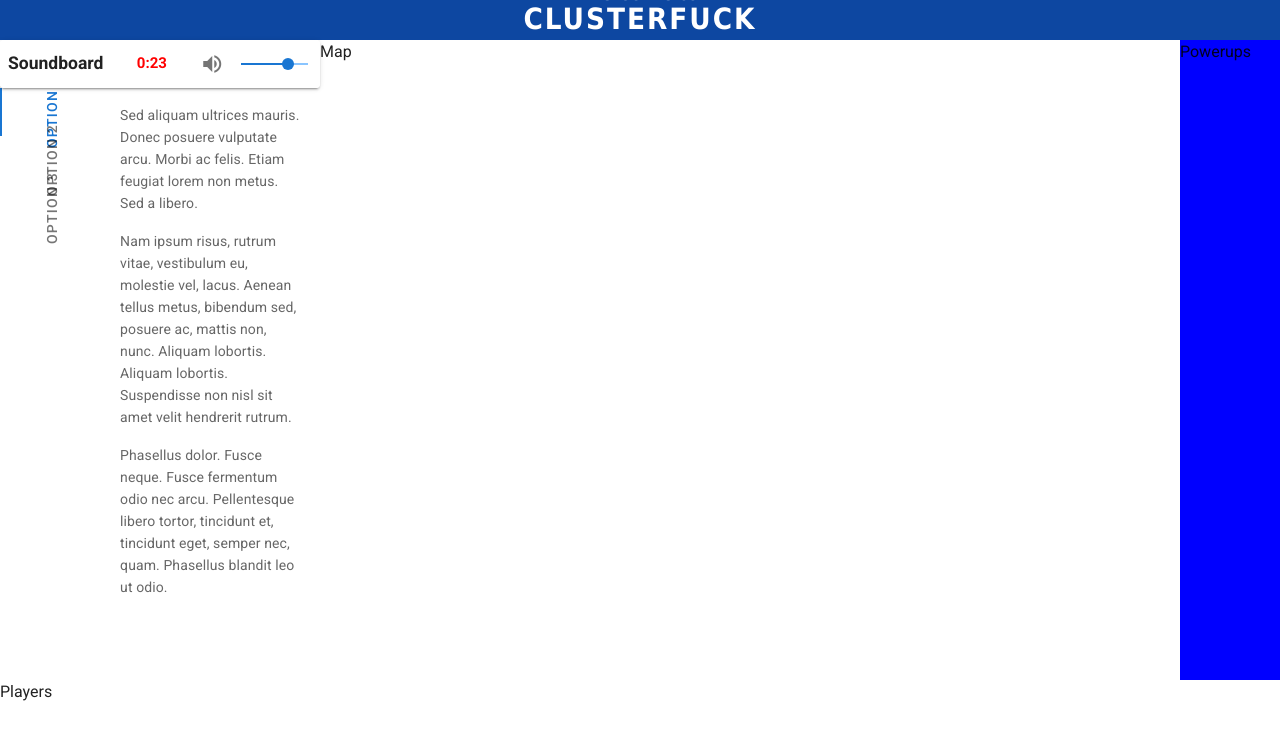
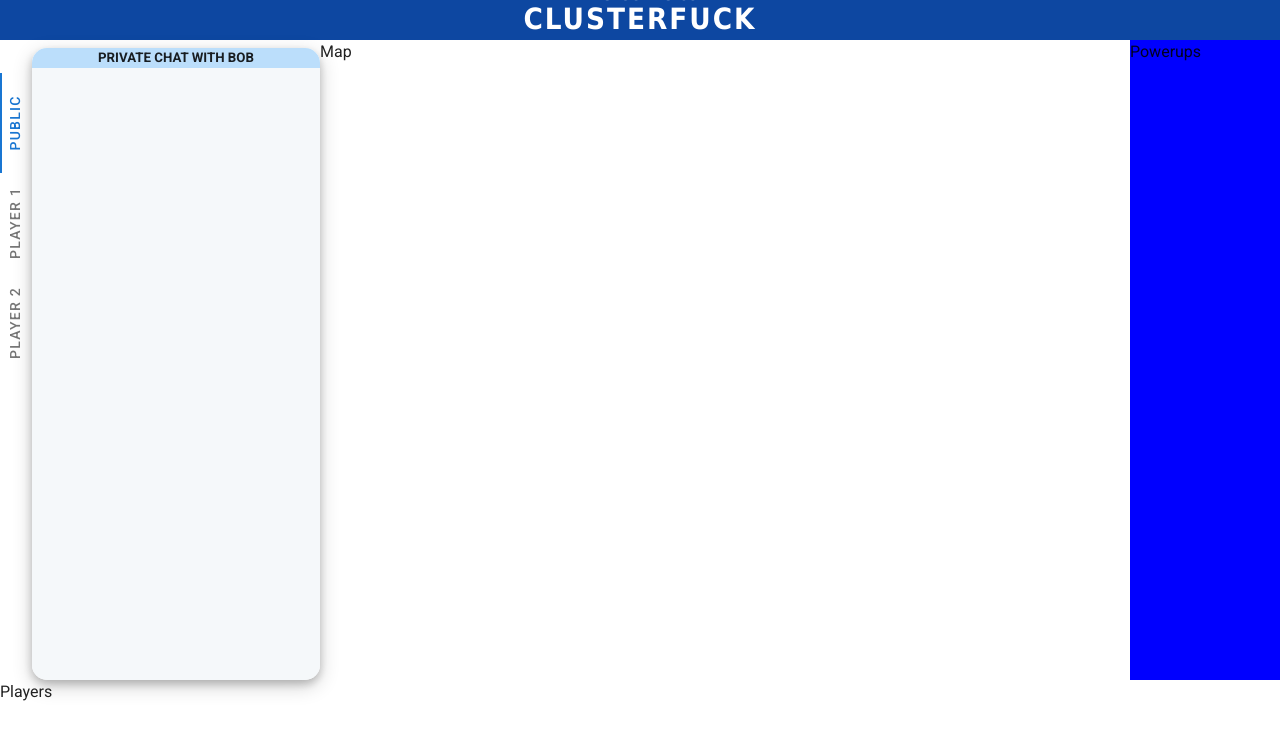
Before and after one commit to GeoffSpielman/BattleBlobs, a Vue app: page /play in a window 1280 px wide. Shown: the top 740 px of the page. Built offline with nearby package versions, Linux system fonts and the light colour scheme.

Commit message:
Progress on chat - pairings generated, UI looks better, individual components for each chat

```diff
--- a/src/App.vue
+++ b/src/App.vue
@@ -135,8 +135,8 @@ export default class App extends Vue {
       this.myPlayerKeyRef.onDisconnect().set(this.$store.getters["playerStore/getMyKey"]);
     });
 
+  */
 
-  */
 
 
   }
--- a/src/components/game/ChatWindow.vue
+++ b/src/components/game/ChatWindow.vue
@@ -1,85 +1,42 @@
 <template>
   <div id="chatWindowOutermost">
-     <v-tabs vertical>
-      <v-tab class="tabText">
-        Option 1
-      </v-tab>
-      <v-tab class="tabText">
-        Option 2
-      </v-tab>
-      <v-tab class="tabText">
-        Option 3
-      </v-tab>
+    <v-tabs vertical v-model="tab" id="tabsOutermostDOM">
+      <v-tab id="dummyTab">te</v-tab>
+      <v-tab class="tabOuter"> <div class="tabInner">Public</div></v-tab>
+      <v-tab class="tabOuter"> <div class="tabInner">Player 1</div> </v-tab>
+      <v-tab class="tabOuter"> <div class="tabInner">Player 2</div> </v-tab>
 
-      <v-tab-item>
-        <v-card flat>
-          <v-card-text>
-            <p>
-              Sed aliquam ultrices mauris. Donec posuere vulputate arcu. Morbi ac felis. Etiam feugiat lorem non metus. Sed a libero.
-            </p>
-
-            <p>
-              Nam ipsum risus, rutrum vitae, vestibulum eu, molestie vel, lacus. Aenean tellus metus, bibendum sed, posuere ac, mattis non, nunc. Aliquam lobortis. Aliquam lobortis. Suspendisse non nisl sit amet velit hendrerit rutrum.
-            </p>
-
-            <p class="mb-0">
-              Phasellus dolor. Fusce neque. Fusce fermentum odio nec arcu. Pellentesque libero tortor, tincidunt et, tincidunt eget, semper nec, quam. Phasellus blandit leo ut odio.
-            </p>
-          </v-card-text>
-        </v-card>
+      <v-tab-item :transition="chatTransition" class="chatItem">
+        <individual-chat-pane></individual-chat-pane>
       </v-tab-item>
-      <v-tab-item>
-        <v-card flat>
-          <v-card-text>
-            <p>
-              Morbi nec metus. Suspendisse faucibus, nunc et pellentesque egestas, lacus ante convallis tellus, vitae iaculis lacus elit id tortor. Sed mollis, eros et ultrices tempus, mauris ipsum aliquam libero, non adipiscing dolor urna a orci. Curabitur ligula sapien, tincidunt non, euismod vitae, posuere imperdiet, leo. Nunc sed turpis.
-            </p>
-
-            <p>
-              Suspendisse feugiat. Suspendisse faucibus, nunc et pellentesque egestas, lacus ante convallis tellus, vitae iaculis lacus elit id tortor. Proin viverra, ligula sit amet ultrices semper, ligula arcu tristique sapien, a accumsan nisi mauris ac eros. In hac habitasse platea dictumst. Fusce ac felis sit amet ligula pharetra condimentum.
-            </p>
-
-            <p>
-              Sed consequat, leo eget bibendum sodales, augue velit cursus nunc, quis gravida magna mi a libero. Nam commodo suscipit quam. In consectetuer turpis ut velit. Sed cursus turpis vitae tortor. Aliquam eu nunc.
-            </p>
-
-            <p>
-              Etiam ut purus mattis mauris sodales aliquam. Ut varius tincidunt libero. Aenean viverra rhoncus pede. Duis leo. Fusce fermentum odio nec arcu.
-            </p>
-
-            <p class="mb-0">
-              Donec venenatis vulputate lorem. Aenean viverra rhoncus pede. In dui magna, posuere eget, vestibulum et, tempor auctor, justo. Fusce commodo aliquam arcu. Suspendisse enim turpis, dictum sed, iaculis a, condimentum nec, nisi.
-            </p>
-          </v-card-text>
-        </v-card>
+      <v-tab-item :transition="chatTransition" class="chatItem">
+        <individual-chat-pane></individual-chat-pane>
       </v-tab-item>
-      <v-tab-item>
-        <v-card flat>
-          <v-card-text>
-            <p>
-              Fusce a quam. Phasellus nec sem in justo pellentesque facilisis. Nam eget dui. Proin viverra, ligula sit amet ultrices semper, ligula arcu tristique sapien, a accumsan nisi mauris ac eros. In dui magna, posuere eget, vestibulum et, tempor auctor, justo.
-            </p>
-
-            <p class="mb-0">
-              Cras sagittis. Phasellus nec sem in justo pellentesque facilisis. Proin sapien ipsum, porta a, auctor quis, euismod ut, mi. Donec quam felis, ultricies nec, pellentesque eu, pretium quis, sem. Nam at tortor in tellus interdum sagittis.
-            </p>
-          </v-card-text>
-        </v-card>
+      <v-tab-item :transition="chatTransition" class="chatItem">
+        <individual-chat-pane></individual-chat-pane>
+      </v-tab-item>
+      <v-tab-item :transition="chatTransition" class="chatItem">
+        <individual-chat-pane></individual-chat-pane>
       </v-tab-item>
     </v-tabs>
-
   </div>
 </template>
 
 
 <script lang="ts">
 import { Component, Vue } from "vue-property-decorator";
+import IndividualChatPane from "@/components/game/IndividualChatPane.vue";
 
 @Component({
   name: "ChatWindow",
+  components: {
+    IndividualChatPane,
+  },
 })
 export default class ChatWindow extends Vue {
-
+  chatTransition: string = "fade-transition";
+  headerText: string = "Public Chat";
+  tab: number = 1;
 }
 </script>
 
@@ -90,13 +47,37 @@ export default class ChatWindow extends Vue {
   display: flex;
   flex-direction: column;
   align-items: flex-start;
+  padding-top: 8px;
 }
 
-.tabText{
-    height: 100px;
-}
-.v-tab{
-    transform: rotate(-90deg);
+#chatWindowOutermost >>> .v-tabs-items {
+  box-shadow: 0 4px 8px 0 rgba(0, 0, 0, 0.2), 0 6px 20px 0 rgba(0, 0, 0, 0.19);
+  border-radius: 15px;
 }
 
+.tabOuter {
+  height: 100px !important;
+  min-width: 30px !important;
+  width: 30px !important;
+  padding: 0px;
+}
+
+.tabInner {
+  transform: rotate(-90deg);
+}
+
+#dummyTab {
+  width: 30px !important;
+  min-width: 30px !important;
+  height: 25px !important;
+  visibility: hidden;
+}
+
+#tabsOutermostDOM >>> .v-window__container{
+  height: 100%;
+}
+
+.chatItem{
+  height: 100%;
+}
 </style>
--- /dev/null
+++ b/src/components/game/IndividualChatPane.vue
@@ -0,0 +1,38 @@
+<template>
+  <div id="individualChatPaneOutermost">
+    <h5 id="chatHeader"> PRIVATE CHAT WITH {{otherPlayer}}</h5>
+
+  </div>
+</template>
+
+
+<script lang="ts">
+import { Component, Vue } from "vue-property-decorator";
+
+@Component({
+  name: "IndividualChatPane",
+})
+export default class IndividualChatPane extends Vue {
+  otherPlayer: string = "Bob".toUpperCase();
+
+}
+</script>
+
+<style scoped>
+#individualChatPaneOutermost {
+  height: 100%;
+  width: 100%;
+  display: flex;
+  flex-direction: column;
+  align-items: flex-start;
+  background-color: #f5f8fa;
+}
+
+#chatHeader{
+  width: 100%;
+  text-align: center;
+  background-color: #BBDEFB;
+}
+
+
+</style>
--- a/src/pages/Game.vue
+++ b/src/pages/Game.vue
@@ -1,15 +1,8 @@
 <template>
   <div class="outermostDiv">
     <div id="mainTopRow">
-      <div id="chatAndSoundsColumn">
-         <div id="soundboardContainer">
-          <soundboard-bar></soundboard-bar>
-        </div>
-        <div id="chatContainer">
+      <div id="chatColumn">
           <chat-window></chat-window>
-        </div>
-
-
       </div>
       <div id="mapColumn">Map</div>
       <div id="powerupsColumn">Powerups</div>
@@ -58,10 +51,9 @@ export default class Game extends Vue {
   width: 100%;
 }
 
-#chatAndSoundsColumn {
+#chatColumn {
   display: flex;
   width: 25vw;
-  flex-direction: column;
 }
 
 #mapColumn {
@@ -71,7 +63,7 @@ export default class Game extends Vue {
 
 #powerupsColumn {
   display: flex;
-  width: 100px;
+  width: 150px;
   background-color: blue;
 }
 
@@ -82,8 +74,4 @@ export default class Game extends Vue {
   display: flex;
 }
 
-#soundboardContainer{
-  width: 100%;
-  display: flex;
-}
 </style>
--- a/src/pages/Host.vue
+++ b/src/pages/Host.vue
@@ -115,6 +115,8 @@ export default class Host extends Vue {
 
   startBtnClicked(){
     console.log("start the game!")
+    this.$store.dispatch('playerStore/addPlayersToGame');
+    this.$store.dispatch('gameStore/setGameStatus', GameStatus.GameInProgress);
   }
 
   resetDatabaseClicked(){
@@ -124,6 +126,7 @@ export default class Host extends Vue {
     this.$store.dispatch('lobbyStore/resetAliasesInDatabase');
     this.$store.dispatch('gameStore/setGameStatus', GameStatus.WaitingOnPlayers);
     this.$store.dispatch('shipsStore/deleteAllShips');
+    this.$store.dispatch('gameStore/setCurrentPlayersList', null);
   }
 }
 </script>
@@ -168,6 +171,9 @@ export default class Host extends Vue {
   margin: 10px;
 }
 
+#playersTable{
+  overflow-y: auto;
+}
 #playersTable th {
   font-size: 12pt;
 }
--- /dev/null
+++ b/src/store/chatStore.ts
@@ -0,0 +1,50 @@
+import firebase from './firebase'
+import { Module } from 'vuex'
+import { RootState } from './RootState'
+
+interface ChatState {
+    pairings: { [key: string]: string[] };
+}
+
+const chatStore: Module<ChatState, RootState> = {
+    namespaced: true,
+    state: {
+        pairings: {}
+    },
+
+    getters: {
+        getPairings(state): { [key: string]: string[] } {
+            return state.pairings
+        },
+    },
+
+    mutations: {
+        addPairing(state, newPairing: { key: string; val: string[] }) {
+            state.pairings[newPairing.key] = newPairing.val;
+        },
+    },
+
+    actions: {
+        //firebase listeners
+        getFirebaseDatabase(context) {
+            firebase.database.ref('chat/pairings').on('child_added', function (data) {
+                context.commit('addPairing', { 'key': data.key, 'val': data.val() });
+            })
+        },
+
+        generateChatPairings(context, recIDsList) {
+            console.log("received the following list of IDs:")
+            console.log(recIDsList);
+
+            for (let i = 0; i < recIDsList.length - 1; i ++){
+                for (let j = i + 1; j < recIDsList.length; j++){
+                    let pairingRef = firebase.database.ref('chat/pairings').push()
+                    pairingRef.set([recIDsList[i], recIDsList[j]]);
+                }
+            }
+        }
+
+    },
+}
+
+export default chatStore;
--- a/src/store/gameStore.ts
+++ b/src/store/gameStore.ts
@@ -29,15 +29,19 @@ const gameStore: Module<GameState, RootState> = {
 
         //firebase listeners
         getFirebaseDatabase(context) {
-            firebase.database.ref('gameStatus').on('value', function (snapshot) {
+            firebase.database.ref('game/status').on('value', function (snapshot) {
                 context.commit('setGameStatus', snapshot.val());
             })
         },
 
         setGameStatus(_, recStatus: GameStatus) {
-            firebase.database.ref('gameStatus').set(recStatus);
+            firebase.database.ref('game/status').set(recStatus);
         },
 
+
+        setCurrentPlayersList(_, recPlayersList: string[]){
+            firebase.database.ref('game/currentPlayers').set(recPlayersList);
+        }
     },
 }
 
--- a/src/store/index.ts
+++ b/src/store/index.ts
@@ -8,6 +8,7 @@ import lobbyStore from './lobbyStore'
 import clientSpecificStore from './clientSpecificStore'
 import shipsStore from './shipsStore'
 import gameStore from './gameStore'
+import chatStore from './chatStore'
 
 Vue.use(Vuex)
 
@@ -17,7 +18,8 @@ export default new Vuex.Store<RootState>({
     lobbyStore: lobbyStore,
     clientSpecificStore: clientSpecificStore,
     shipsStore: shipsStore,
-    gameStore: gameStore
+    gameStore: gameStore,
+    chatStore: chatStore
   },
 
   state: {
--- a/src/store/playerStore.ts
+++ b/src/store/playerStore.ts
@@ -196,6 +196,18 @@ const playerStore: Module<PlayerState, RootState> = {
       else{
         console.log("Couldn't find host's own entry in the players database");
       }
+    },
+
+    addPlayersToGame(context){
+      let readyPlayerIDsList: string[] = [];
+      context.state.players.forEach(playerObj => {
+        if (playerObj.status === PlayerStatus.ReadyToStart){
+          readyPlayerIDsList.push(String(playerObj.key));
+          firebase.database.ref('players/' + playerObj.key + '/status').set(PlayerStatus.InGame);
+        }
+      });
+      context.dispatch('gameStore/setCurrentPlayersList', readyPlayerIDsList, {root: true});
+      context.dispatch('chatStore/generateChatPairings', readyPlayerIDsList, {root: true});
     }
   },
 }
```
Also changed, not shown: 1 other file (tests, documents, lock files or other folders).
